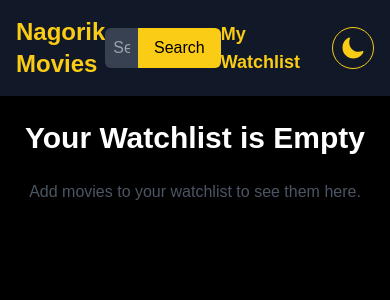
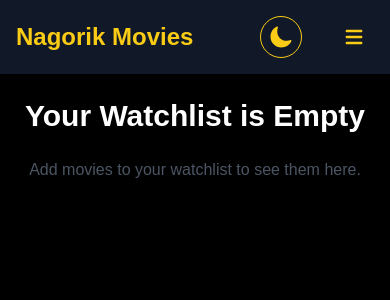
Before and after one commit to mdyamin007/nagorik_movies_nextjs, a Next.js app: page /watchlist in a window 390 px wide. Shown: the top 300 px of the page. Built offline with nearby package versions, Linux system fonts and the light colour scheme.

Commit message:
responsiveness added to navbar

```diff
--- a/components/ui/Navbar.tsx
+++ b/components/ui/Navbar.tsx
@@ -1,16 +1,17 @@
 "use client";
-import React, { useEffect } from "react";
+import React, { useState, useEffect } from "react";
 import { RootState } from "@/lib/store";
 import { toggleTheme } from "@/lib/features/themeSlice";
 import Link from "next/link";
 import { useAppDispatch, useAppSelector } from "@/lib/hooks";
 import SearchBar from "./SearchBar";
-import { IoSunny } from "react-icons/io5";
-import { IoMoon } from "react-icons/io5";
+import { IoSunny, IoMoon } from "react-icons/io5";
+import { HiMenu, HiX } from "react-icons/hi";
 
 const Navbar = () => {
   const dispatch = useAppDispatch();
   const theme = useAppSelector((state: RootState) => state.theme.mode);
+  const [menuOpen, setMenuOpen] = useState(false);
 
   useEffect(() => {
     if (theme === "dark") {
@@ -24,32 +25,39 @@ const Navbar = () => {
     dispatch(toggleTheme());
   };
 
+  const handleToggleMenu = () => {
+    setMenuOpen(!menuOpen);
+  };
+
   return (
     <nav className="bg-gray-800 dark:bg-gray-900 p-4">
       <div className="container mx-auto flex justify-between items-center">
+        {/* Logo */}
         <Link
-          href={"/"}
-          className="text-yellow-500 dark:text-yellow-400 text-2xl font-bold cursor-pointer"
+          href="/"
+          className="text-yellow-500 dark:text-yellow-400 text-2xl font-bold"
         >
           Nagorik Movies
         </Link>
 
-        <SearchBar />
+        {/* Search Bar */}
+        <div className="hidden md:flex w-2/3">
+          <SearchBar />
+        </div>
 
-        {/* Right section with watchlist and theme toggle */}
+        {/* Right section for theme toggle and burger menu */}
         <div className="flex items-center space-x-8">
           {/* My Watchlist Link */}
           <Link
             href="/watchlist"
-            className="text-yellow-500 dark:text-yellow-400 text-lg font-semibold hover:underline"
+            className="hidden md:flex text-yellow-500 dark:text-yellow-400 text-lg font-semibold hover:text-white transition-colors"
           >
             My Watchlist
           </Link>
-
           {/* Dark Mode Toggle */}
           <button
             onClick={handleToggleTheme}
-            className="text-yellow-500 dark:text-yellow-400 p-2 rounded-full transition border border-yellow-500 dark:border-yellow-400"
+            className="text-yellow-500 dark:text-yellow-400 p-2 rounded-full border border-yellow-500 dark:border-yellow-400"
           >
             {theme === "light" ? (
               <IoSunny className="text-2xl" />
@@ -57,7 +65,48 @@ const Navbar = () => {
               <IoMoon className="text-2xl" />
             )}
           </button>
+
+          {/* Burger Menu Toggle */}
+          <button
+            onClick={handleToggleMenu}
+            className="text-yellow-500 dark:text-yellow-400 md:hidden p-2"
+          >
+            {menuOpen ? (
+              <HiX className="text-2xl" />
+            ) : (
+              <HiMenu className="text-2xl" />
+            )}
+          </button>
         </div>
+      </div>
+
+      {/* Mobile Dropdown Menu */}
+      <div
+        className={`md:hidden ${
+          menuOpen ? "block" : "hidden"
+        } bg-gray-800 dark:bg-gray-900 mt-4`}
+      >
+        <ul className="flex flex-col space-y-4 p-4">
+          <li>
+            <Link
+              href="/"
+              className="text-yellow-500 dark:text-yellow-400 text-lg font-semibold"
+              onClick={() => setMenuOpen(false)}
+            >
+              Home
+            </Link>
+          </li>
+          <li>
+            <Link
+              href="/watchlist"
+              className="text-yellow-500 dark:text-yellow-400 text-lg font-semibold"
+              onClick={() => setMenuOpen(false)}
+            >
+              My Watchlist
+            </Link>
+          </li>
+          <SearchBar />
+        </ul>
       </div>
     </nav>
   );
--- a/components/ui/SearchBar.tsx
+++ b/components/ui/SearchBar.tsx
@@ -29,7 +29,7 @@ function SearchBar() {
   return (
     <form
       onSubmit={handleSubmit(onSubmit)}
-      className="flex items-center w-2/3 justify-center"
+      className="flex items-center w-full justify-center"
     >
       <input
         type="text"
```
